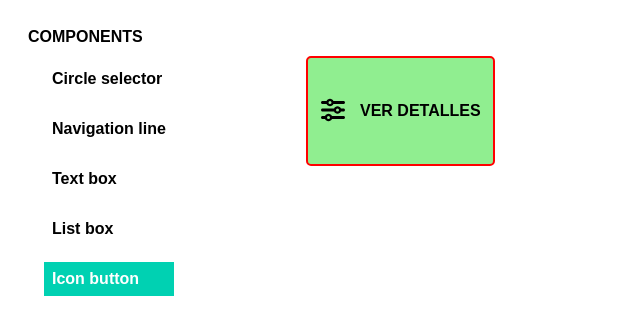
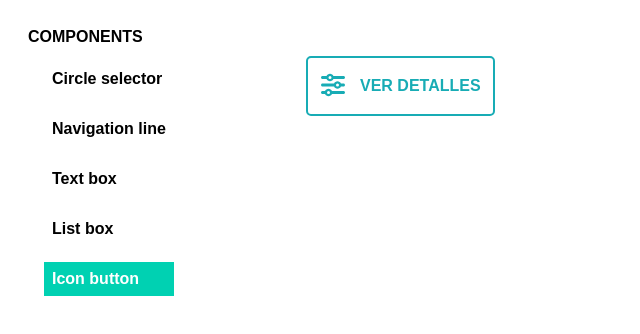
Before and after one commit to LaraGuardiola/angular-circleselector, an Angular app: page / in a window 1280 px wide. Both pictures are taken after a click on the item "Icon button". Shown: the top 334 px of the page, without its empty margins (0-640 px from the left). Built offline with nearby package versions, Linux system fonts and the light colour scheme.

Commit message:
icon button completely wired up

```diff
--- a/src/app/icon-button/icon-button.component.css
+++ b/src/app/icon-button/icon-button.component.css
@@ -5,14 +5,9 @@
 
 .icon-button {
     display: flex;
-    border-radius: 5px;
-    padding: 0.8em;
     justify-content: space-between;
     align-items: center;
     cursor: pointer;
-    width: 160px;
-    height: 80px;
-    background-color: lightgreen;
 }
 
 .icon-button:hover {
--- a/src/app/icon-button/icon-button.component.html
+++ b/src/app/icon-button/icon-button.component.html
@@ -1,7 +1,7 @@
 <div class="wrapper">
     <div #button (click)="onClick($event)" class="icon-button">
         <div #icon class="symbol"><fa-icon [icon]="symbol"></fa-icon></div>
-        <div class="word">{{ buttonText }}</div>
+        <div #text class="word"><p>{{ buttonText }}</p></div>
     </div>
 </div>
 <!-- wrapper is only useful for demo purposes, so it has some extra margin-->
--- a/src/app/icon-button/icon-button.component.ts
+++ b/src/app/icon-button/icon-button.component.ts
@@ -11,27 +11,41 @@ export class IconButtonComponent implements OnInit {
   //style of the symbol
   @Input() symbol: IconDefinition
   @Input() symbolSize: string
+  @Input() symbolColor: string
 
   //style of the text
   @Input() buttonText: string
+  @Input() buttonColor: string
 
   //style of the fake button
   @Input() hasBorder: boolean
   @Input() borderSize: string
   @Input() borderColor: string
-
+  @Input() width: number
+  @Input() height: number
+  @Input() padding: string
+  @Input() backgroundColor: string
+  @Input() borderRadius: string
 
   constructor() {
     this.symbol = faSliders
     this.symbolSize = '24px'
+    this.symbolColor = '#18acb5'
     this.buttonText = 'VER DETALLES'
-    this.borderColor = 'red'
+    this.buttonColor = '#18acb5'
+    this.borderColor = '#18acb5'
     this.borderSize = '2px'
     this.hasBorder = true
+    this.width = Math.round(this.buttonText.length * 13.3)
+    this.height = 30
+    this.padding = '0.8em'
+    this.backgroundColor = '#ffffff'
+    this.borderRadius = '5px'
   }
 
   @ViewChild('icon') icon: ElementRef | any
   @ViewChild('button') button: ElementRef | any
+  @ViewChild('text') text: ElementRef | any
 
   ngOnInit(): void {}
 
@@ -39,17 +53,30 @@ export class IconButtonComponent implements OnInit {
     this.setDefaultState()
   }
 
+  //setting up default state
+
   setDefaultState(): void {
     this.setSymbolDefaultState()
     this.setButtonDefaultState()
+    this.setTextDefaultState()
   }
 
   setSymbolDefaultState(): void {
     this.icon.nativeElement.style.setProperty('font-size', this.symbolSize)
+    this.icon.nativeElement.style.setProperty('color', this.symbolColor)
+  }
+
+  setTextDefaultState(): void {
+    this.text.nativeElement.style.setProperty('color', this.buttonColor)
   }
 
   setButtonDefaultState(): void {
     this.button.nativeElement.style.setProperty('border', this.hasBorder ? `${this.borderSize} solid ${this.borderColor}` : 'none')
+    this.button.nativeElement.style.setProperty('width', `${this.width}px`)
+    this.button.nativeElement.style.setProperty('height', `${this.height}px`)
+    this.button.nativeElement.style.setProperty('padding', this.padding)
+    this.button.nativeElement.style.setProperty('background-color', this.backgroundColor)
+    this.button.nativeElement.style.setProperty('border-radius', this.borderRadius)
   }
 
   //*Events
@@ -58,5 +85,4 @@ export class IconButtonComponent implements OnInit {
     let button = (event.target as HTMLElement)
     console.log(button)
   }
-
 }
```
